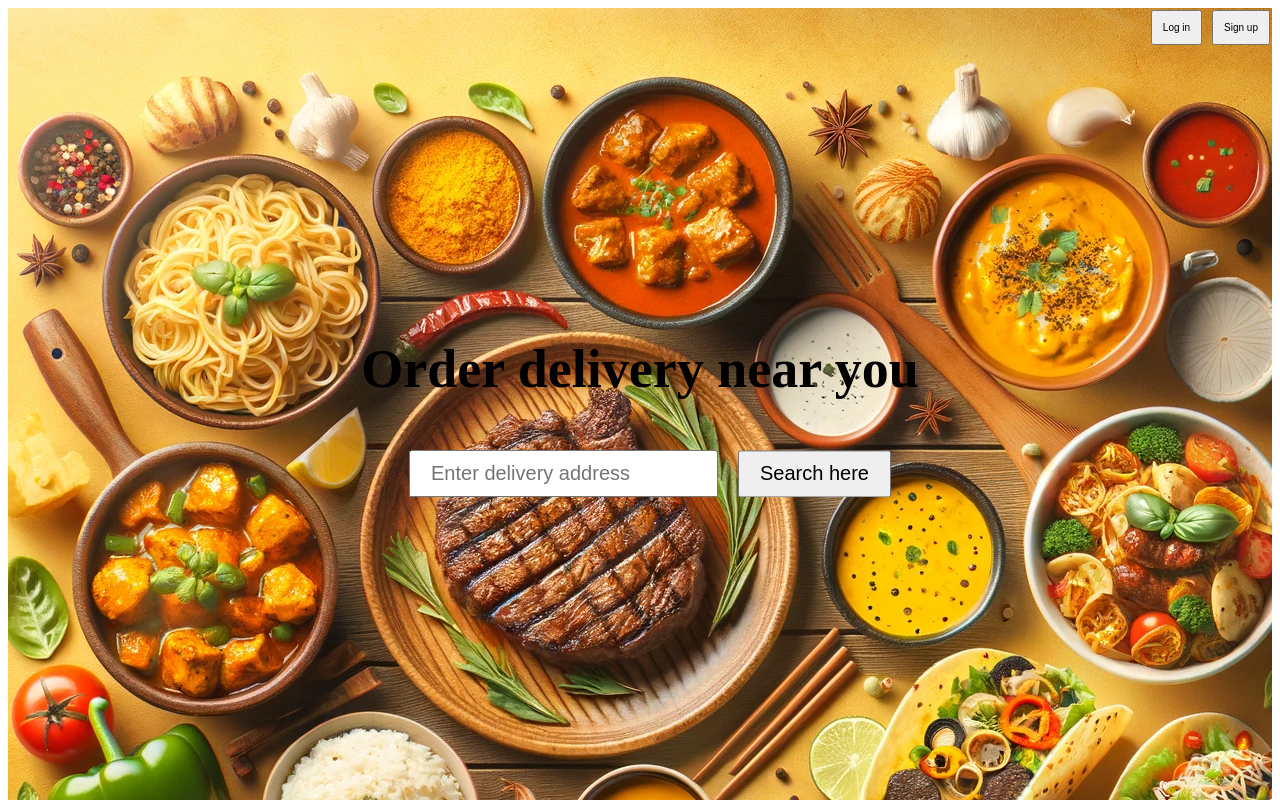
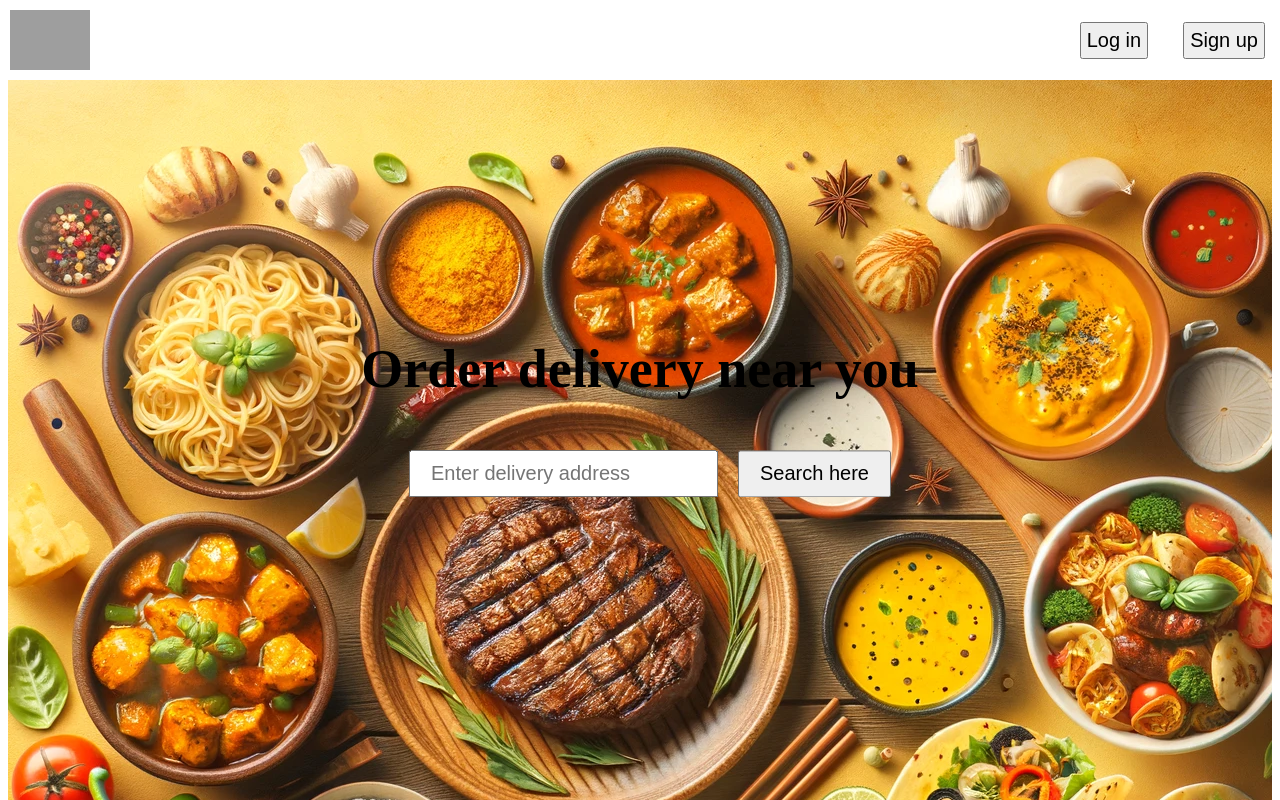
Before and after one commit to Ripcord595/my-restaurant-app, an Angular app: page / in a window 1280 px wide. Shown: the top 800 px of the page. Built offline with nearby package versions, Linux system fonts and the light colour scheme; grey boxes are pictures that could not be loaded.

Commit message:
little update

```diff
--- a/src/app/app.component.css
+++ b/src/app/app.component.css
@@ -6,19 +6,33 @@ nav, header, footer {
   display: flex;
   flex-direction: column;
   min-height: 100vh; /* Viewport height */
-}
-.nav-bar {
-  position: absolute;
-  top: 0;
-  right: 0;
-  padding: 10px;
+  padding-top: 70px;
 }
 
+.nav-bar {
+  position: fixed; /* 改为 fixed 以保持导航栏固定在顶部 */
+  top: 0;
+  left: 0; /* 改为 left: 0，以放置在左上角 */
+  width: 100%; /* 使导航栏宽度充满整个屏幕 */
+  z-index: 1000; /* 确保导航栏在其他内容之上 */
+  background-color: #fff; /* 可选：为了清晰可见，可能需要一个背景颜色 */
+  display: flex;
+  justify-content: space-between; /* 用于左右对齐logo和按钮 */
+  align-items: center;
+  padding: 10px 10px; /* 根据需要增加padding */
+  margin-bottom: 5px;
+}
+.logo {
+  height: 60px; /* Logo的高度 */
+  width: auto; /* 保持宽高比 */
+  margin-right: auto; /* 将logo推到左边 */
+}
 
 .auth-buttons button {
   margin-left: 10px;
-  font-size: 10px;
-  padding: 10px 10px;
+  font-size:20px;
+  padding: 5px 5px;
+  margin-right: 25px;
 }
 
 
--- a/src/app/app.component.html
+++ b/src/app/app.component.html
@@ -1,14 +1,14 @@
 <!-- app.component.html -->
 <div class="main-container">
-<!--  <nav class="nav-bar">-->
-<!--    &lt;!&ndash; Brand logo &ndash;&gt;-->
-<!--    &lt;!&ndash; <img src="my-logo" alt="Logo"> &ndash;&gt;-->
-<!--    <div class="auth-buttons">-->
-<!--      &lt;!&ndash; Navigation buttons &ndash;&gt;-->
-<!--      <button>Log in</button>-->
-<!--      <button>Sign up</button>-->
-<!--    </div>-->
-<!--  </nav>-->
+  <nav class="nav-bar">
+    <!-- Brand logo -->
+    <img src="assets/my-logo.jpg" alt="Logo" class="logo">
+    <div class="auth-buttons">
+      <!-- Navigation buttons -->
+      <button>Log in</button>
+      <button>Sign up</button>
+    </div>
+  </nav>
 
   <!-- Dynamic content will be injected here -->
   <router-outlet></router-outlet>
--- a/src/app/components/homepage/homepage.component.css
+++ b/src/app/components/homepage/homepage.component.css
@@ -1,21 +1,21 @@
-nav, header, footer {
-  position: relative;
-  z-index: 1;
-}
+/*nav, header, footer {*/
+/*  position: relative;*/
+/*  z-index: 1;*/
+/*}*/
 
-.nav-bar {
-  position: absolute;
-  top: 0;
-  right: 0;
-  padding: 10px;
-}
+/*.nav-bar {*/
+/*  position: absolute;*/
+/*  top: 0;*/
+/*  right: 0;*/
+/*  padding: 10px;*/
+/*}*/
 
 
-.auth-buttons button {
-  margin-left: 10px;
-  font-size: 10px;
-  padding: 10px 10px;
-}
+/*.auth-buttons button {*/
+/*  margin-left: 10px;*/
+/*  font-size: 10px;*/
+/*  padding: 10px 10px;*/
+/*}*/
 
 .main-header {
   position: absolute;
--- a/src/app/components/homepage/homepage.component.html
+++ b/src/app/components/homepage/homepage.component.html
@@ -6,15 +6,15 @@
   background-repeat: no-repeat;
   height: 1024px;">
 
-  <nav class="nav-bar">
-    <!-- Brand logo -->
-    <!--    <img src="my-logo" alt="Logo">-->
-    <div class="auth-buttons">
-      <!-- Navigation buttons -->
-      <button>Log in</button>
-      <button>Sign up</button>
-    </div>
-  </nav>
+<!--  <nav class="nav-bar">-->
+<!--    &lt;!&ndash; Brand logo &ndash;&gt;-->
+<!--    &lt;!&ndash;    <img src="my-logo" alt="Logo">&ndash;&gt;-->
+<!--    <div class="auth-buttons">-->
+<!--      &lt;!&ndash; Navigation buttons &ndash;&gt;-->
+<!--      <button>Log in</button>-->
+<!--      <button>Sign up</button>-->
+<!--    </div>-->
+<!--  </nav>-->
 
   <header class="main-header">
     <!-- Page title and subtitle -->
```
